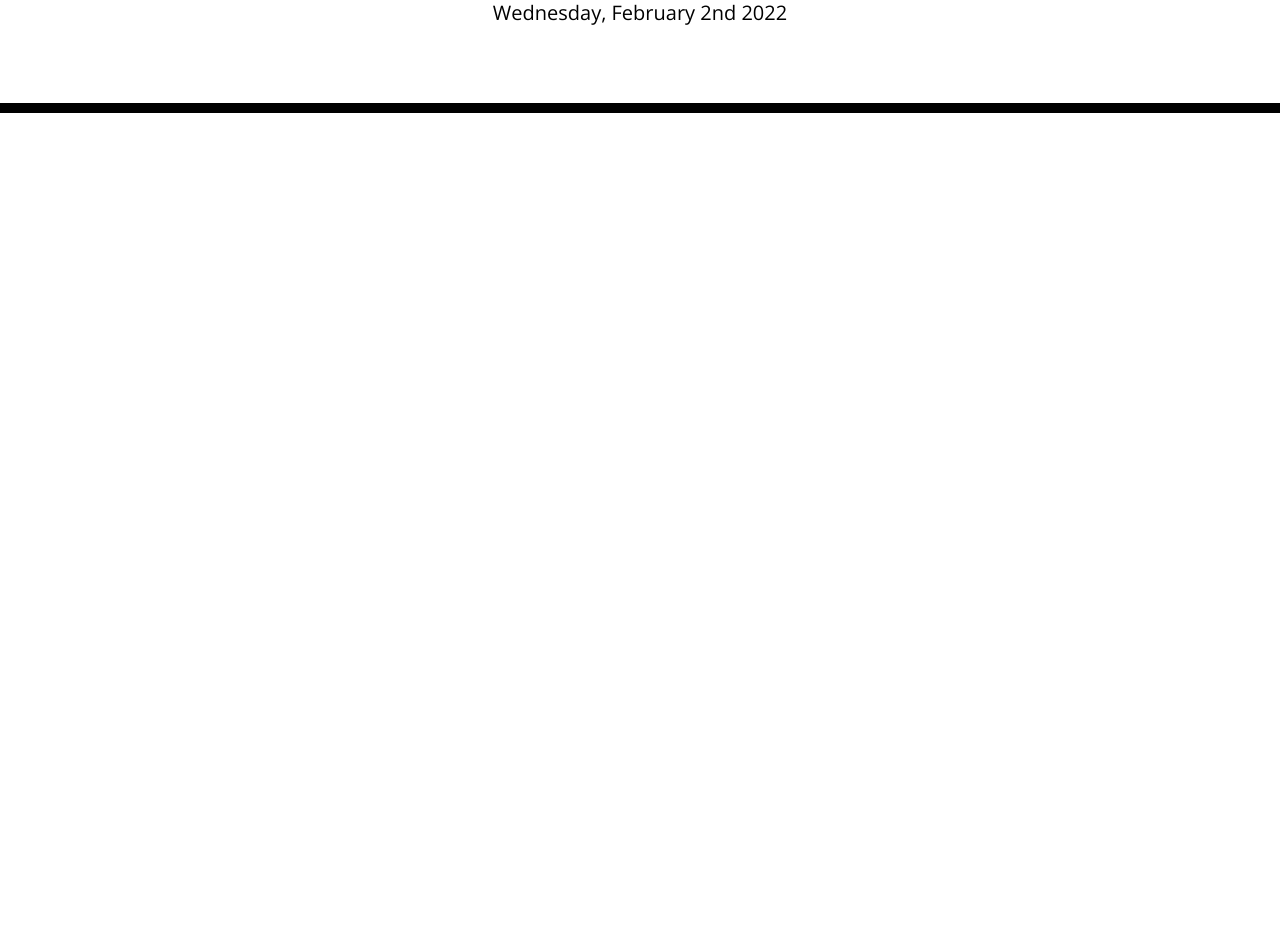
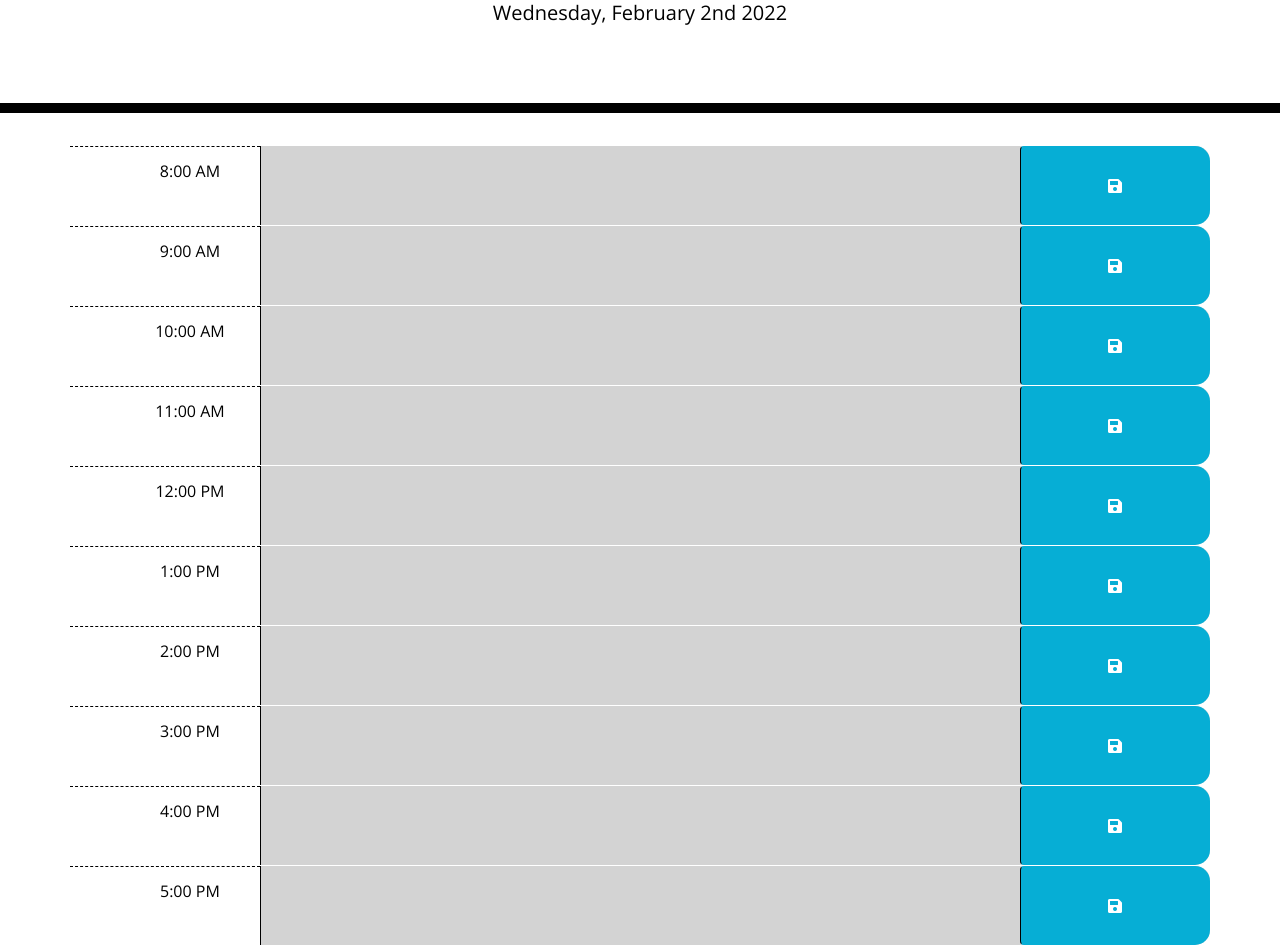
Before and after one commit to PManecci/calendar-app-5, a plain HTML site: page index.html in a window 1280 px wide. Shown: the part 191-1136 px from the top of the page. Before the commit the page ends 800 px from the top, so only its background shows below. Drawn offline with nearby package versions, Linux system fonts and the light colour scheme.

Commit message:
added timeblocks to html and coloring based on timing to js

```diff
--- a/index.html
+++ b/index.html
@@ -29,8 +29,100 @@
       <p class="lead">A simple calendar app for scheduling your work day</p>
       <p id="currentDay" class="lead"></p>
     </header>
+
     <div class="container">
       <!-- Timeblocks go here -->
+
+      <div id="hour8" class="row time-block">
+        <div class="col-md-2 hour">
+            8:00 AM
+        </div>
+        <textarea class="col-md-8 description">
+        </textarea>
+        <button class="btn saveBtn col-md-2"><i class="fas fa-save"></i></button>
+      </div>
+
+      <div id="hour9" class="row time-block">
+        <div class="col-md-2 hour">
+            9:00 AM
+        </div>
+        <textarea class="col-md-8 description">
+        </textarea>
+        <button class="btn saveBtn col-md-2"><i class="fas fa-save"></i></button>
+      </div>
+
+      <div id="hour10" class="row time-block">
+        <div class="col-md-2 hour">
+            10:00 AM
+        </div>
+        <textarea class="col-md-8 description">
+        </textarea>
+        <button class="btn saveBtn col-md-2"><i class="fas fa-save"></i></button>
+      </div>
+
+      <div id="hour11" class="row time-block">
+        <div class="col-md-2 hour">
+            11:00 AM
+        </div>
+        <textarea class="col-md-8 description">
+        </textarea>
+        <button class="btn saveBtn col-md-2"><i class="fas fa-save"></i></button>
+      </div>
+
+      <div id="hour12" class="row time-block">
+        <div class="col-md-2 hour">
+            12:00 PM
+        </div>
+        <textarea class="col-md-8 description">
+        </textarea>
+        <button class="btn saveBtn col-md-2"><i class="fas fa-save"></i></button>
+      </div>
+
+      <div id="hour13" class="row time-block">
+        <div class="col-md-2 hour">
+            1:00 PM
+        </div>
+        <textarea class="col-md-8 description">
+        </textarea>
+        <button class="btn saveBtn col-md-2"><i class="fas fa-save"></i></button>
+      </div>
+
+      <div id="hour14" class="row time-block">
+        <div class="col-md-2 hour">
+            2:00 PM
+        </div>
+        <textarea class="col-md-8 description">
+        </textarea>
+        <button class="btn saveBtn col-md-2"><i class="fas fa-save"></i></button>
+      </div>
+
+      <div id="hour15" class="row time-block">
+        <div class="col-md-2 hour">
+            3:00 PM
+        </div>
+        <textarea class="col-md-8 description">
+        </textarea>
+        <button class="btn saveBtn col-md-2"><i class="fas fa-save"></i></button>
+      </div>
+
+      <div id="hour16" class="row time-block">
+        <div class="col-md-2 hour">
+            4:00 PM
+        </div>
+        <textarea class="col-md-8 description">
+        </textarea>
+        <button class="btn saveBtn col-md-2"><i class="fas fa-save"></i></button>
+      </div>
+
+      <div id="hour17" class="row time-block">
+        <div class="col-md-2 hour">
+            5:00 PM
+        </div>
+        <textarea class="col-md-8 description">
+        </textarea>
+        <button class="btn saveBtn col-md-2"><i class="fas fa-save"></i></button>
+      </div>
+
     </div>
 
     <script src="https://cdnjs.cloudflare.com/ajax/libs/jquery/3.4.1/jquery.min.js"></script>
--- a/script.js
+++ b/script.js
@@ -2,3 +2,58 @@ var now = moment().format("dddd, MMMM Do YYYY");
 
 //Display Current Date
 $("#currentDay").text(now);
+
+
+$(document).ready(function () {
+    // saveBtn click listener
+    $(".saveBtn").on("click", function () {
+        // Get nearby values of the description in JQuery
+        var text = $(this).siblings(".description").val();
+        var time = $(this).parent().attr("id");
+
+        // Save text in local storage
+        localStorage.setItem(time, text);
+    })
+
+    function timeTracker() {
+        //get current number of hours.
+        var timeNow = moment().hour();
+
+        // loop over time blocks
+        $(".time-block").each(function () {
+            var blockTime = parseInt($(this).attr("id").split("hour")[1]);
+
+            // To check the time and add the classes for background indicators
+            if (blockTime < timeNow) {
+                $(this).removeClass("future");
+                $(this).removeClass("present");
+                $(this).addClass("past");
+            }
+            else if (blockTime === timeNow) {
+                $(this).removeClass("past");
+                $(this).removeClass("future");
+                $(this).addClass("present");
+            }
+            else {
+                $(this).removeClass("present");
+                $(this).removeClass("past");
+                $(this).addClass("future");
+
+            }
+        })
+    }
+
+    // Get item from local storage if any
+    $("#hour8 .description").val(localStorage.getItem("hour8"));
+    $("#hour9 .description").val(localStorage.getItem("hour9"));
+    $("#hour10 .description").val(localStorage.getItem("hour10"));
+    $("#hour11 .description").val(localStorage.getItem("hour11"));
+    $("#hour12 .description").val(localStorage.getItem("hour12"));
+    $("#hour13 .description").val(localStorage.getItem("hour13"));
+    $("#hour14 .description").val(localStorage.getItem("hour14"));
+    $("#hour15 .description").val(localStorage.getItem("hour15"));
+    $("#hour16 .description").val(localStorage.getItem("hour16"));
+    $("#hour17 .description").val(localStorage.getItem("hour17"));
+
+    timeTracker();
+})
```
